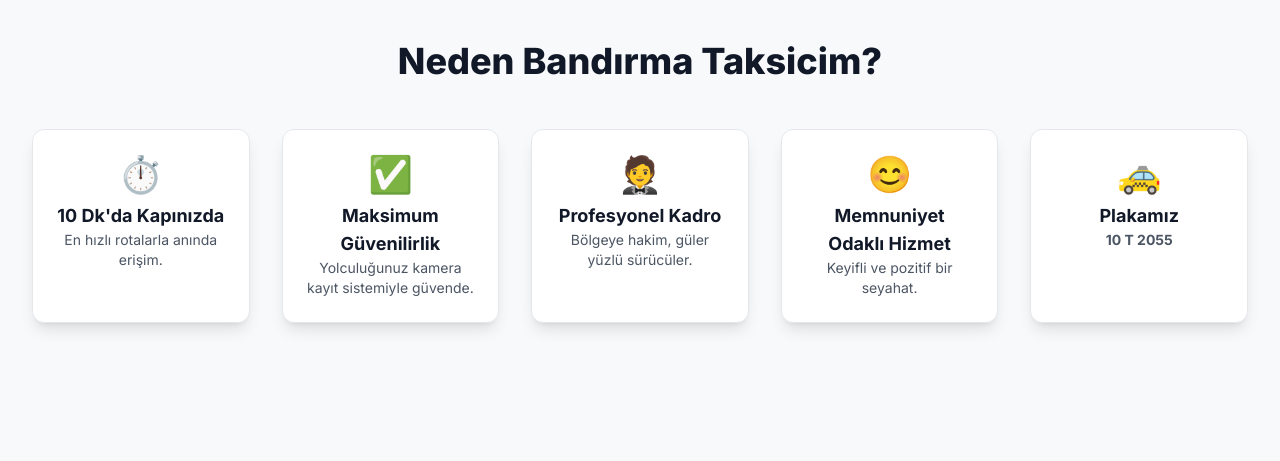
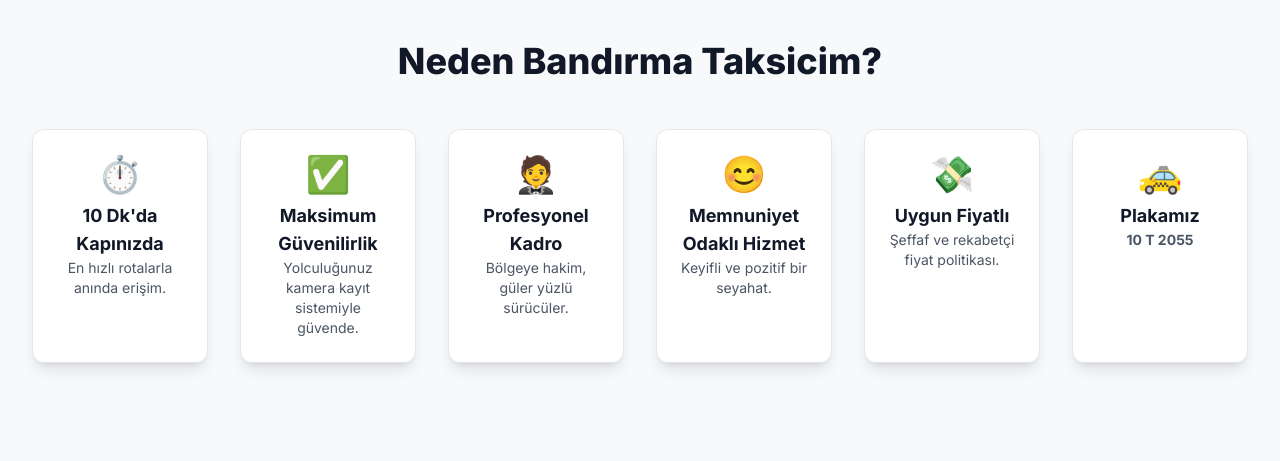
Before and after one commit to efeokde/taksicimbandirma, a plain HTML site: page index.html in a window 1280 px wide. Shown: the part 780-1241 px from the top of the page. Drawn offline with nearby package versions, Linux system fonts and the light colour scheme.

Commit message:
Update grid layout and add new cards in index.html

```diff
--- a/index.html
+++ b/index.html
@@ -138,28 +138,45 @@
         <h3 class="text-3xl sm:text-4xl font-extrabold text-center mb-12 text-gray-900 animate-on-scroll" data-animate="4">
             Neden <span class="accent-color">Bandırma Taksicim</span>?
         </h3>
-        <div class="grid grid-cols-2 lg:grid-cols-5 gap-4 sm:gap-8">
-            <a href="tel:+905531233031" class="clickable-card block bg-white p-4 sm:p-6 rounded-xl shadow-lg border border-gray-200 text-center animate-on-scroll" data-animate="5">
+
+        <div class="grid grid-cols-2 lg:grid-cols-6 gap-4 sm:gap-8">
+            <!-- 1. Kart -->
+            <div class="clickable-card block bg-white p-4 sm:p-6 rounded-xl shadow-lg border border-gray-200 text-center animate-on-scroll" data-animate="5">
                 <div class="text-4xl accent-color mb-2">⏱️</div>
                 <h4 class="text-md sm:text-lg font-bold text-gray-900">10 Dk'da Kapınızda</h4>
                 <p class="text-gray-600 text-xs sm:text-sm">En hızlı rotalarla anında erişim.</p>
-            </a>
-            <a class="clickable-card block bg-white p-4 sm:p-6 rounded-xl shadow-lg border border-gray-200 text-center animate-on-scroll" data-animate="6">
+            </div>
+
+            <!-- 2. Kart -->
+            <div class="clickable-card block bg-white p-4 sm:p-6 rounded-xl shadow-lg border border-gray-200 text-center animate-on-scroll" data-animate="6">
                 <div class="text-4xl accent-color mb-2">✅</div>
                 <h4 class="text-md sm:text-lg font-bold text-gray-900">Maksimum Güvenilirlik</h4>
                 <p class="text-gray-600 text-xs sm:text-sm">Yolculuğunuz kamera kayıt sistemiyle güvende.</p>
-            </a>
-            <a class="clickable-card block bg-white p-4 sm:p-6 rounded-xl shadow-lg border border-gray-200 text-center animate-on-scroll" data-animate="7">
+            </div>
+
+            <!-- 3. Kart -->
+            <div class="clickable-card block bg-white p-4 sm:p-6 rounded-xl shadow-lg border border-gray-200 text-center animate-on-scroll" data-animate="7">
                 <div class="text-4xl accent-color mb-2">🤵</div>
                 <h4 class="text-md sm:text-lg font-bold text-gray-900">Profesyonel Kadro</h4>
                 <p class="text-gray-600 text-xs sm:text-sm">Bölgeye hakim, güler yüzlü sürücüler.</p>
-            </a>
-            <a class="clickable-card block bg-white p-4 sm:p-6 rounded-xl shadow-lg border border-gray-200 text-center animate-on-scroll" data-animate="8">
+            </div>
+
+            <!-- 4. Kart -->
+            <div class="clickable-card block bg-white p-4 sm:p-6 rounded-xl shadow-lg border border-gray-200 text-center animate-on-scroll" data-animate="8">
                 <div class="text-4xl accent-color mb-2">😊</div>
                 <h4 class="text-md sm:text-lg font-bold text-gray-900">Memnuniyet Odaklı Hizmet</h4>
                 <p class="text-gray-600 text-xs sm:text-sm">Keyifli ve pozitif bir seyahat.</p>
-            </a>
+            </div>
+
+            <!-- 5. Kart -->
             <div class="clickable-card block bg-white p-4 sm:p-6 rounded-xl shadow-lg border border-gray-200 text-center animate-on-scroll" data-animate="9">
+                <div class="text-4xl accent-color mb-2">💸</div>
+                <h4 class="text-md sm:text-lg font-bold text-gray-900">Uygun Fiyatlı</h4>
+                <p class="text-gray-600 text-xs sm:text-sm">Şeffaf ve rekabetçi fiyat politikası.</p>
+            </div>
+
+            <!-- 6. Kart - Plaka -->
+            <div class="clickable-card block bg-white p-4 sm:p-6 rounded-xl shadow-lg border border-gray-200 text-center animate-on-scroll" data-animate="10">
                 <div class="text-4xl accent-color mb-2">🚕</div>
                 <h4 class="text-md sm:text-lg font-bold text-gray-900">Plakamız</h4>
                 <p class="text-gray-600 text-xs sm:text-sm"><b>10 T 2055</b></p>
@@ -167,6 +184,7 @@
         </div>
     </div>
 </section>
+
 
 <!-- DETAY SECTION 1 -->
 <section class="py-16 sm:py-20 bg-background-light">
```
